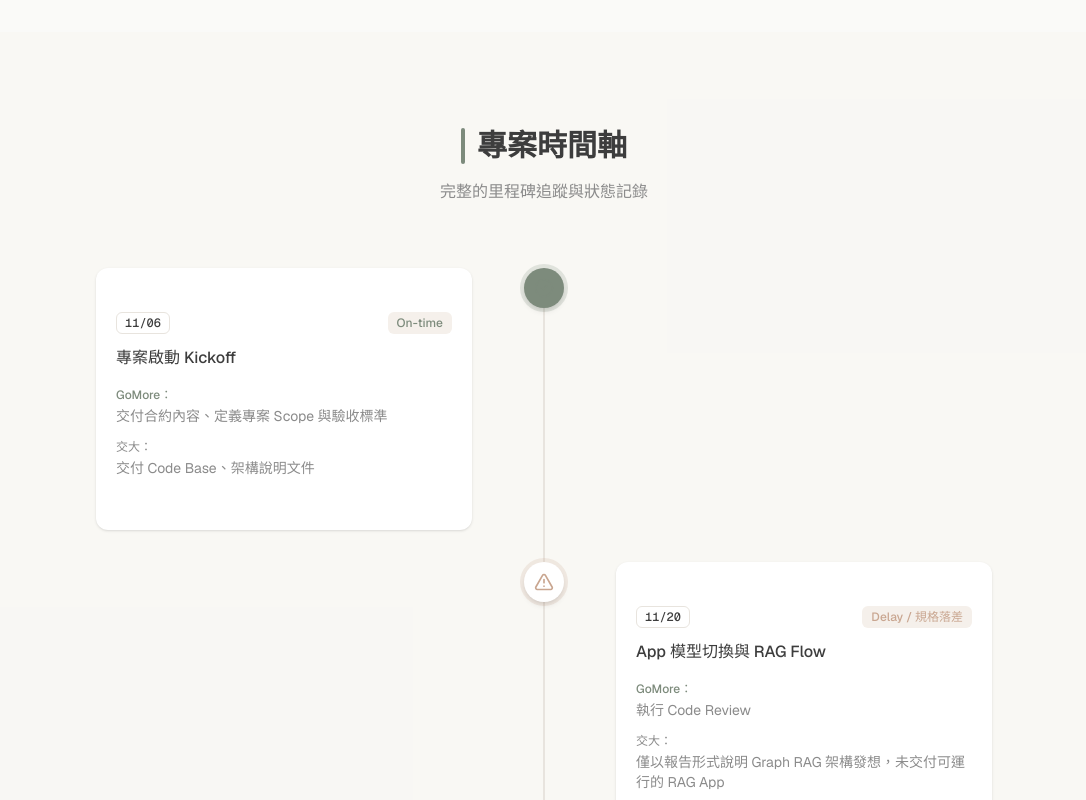
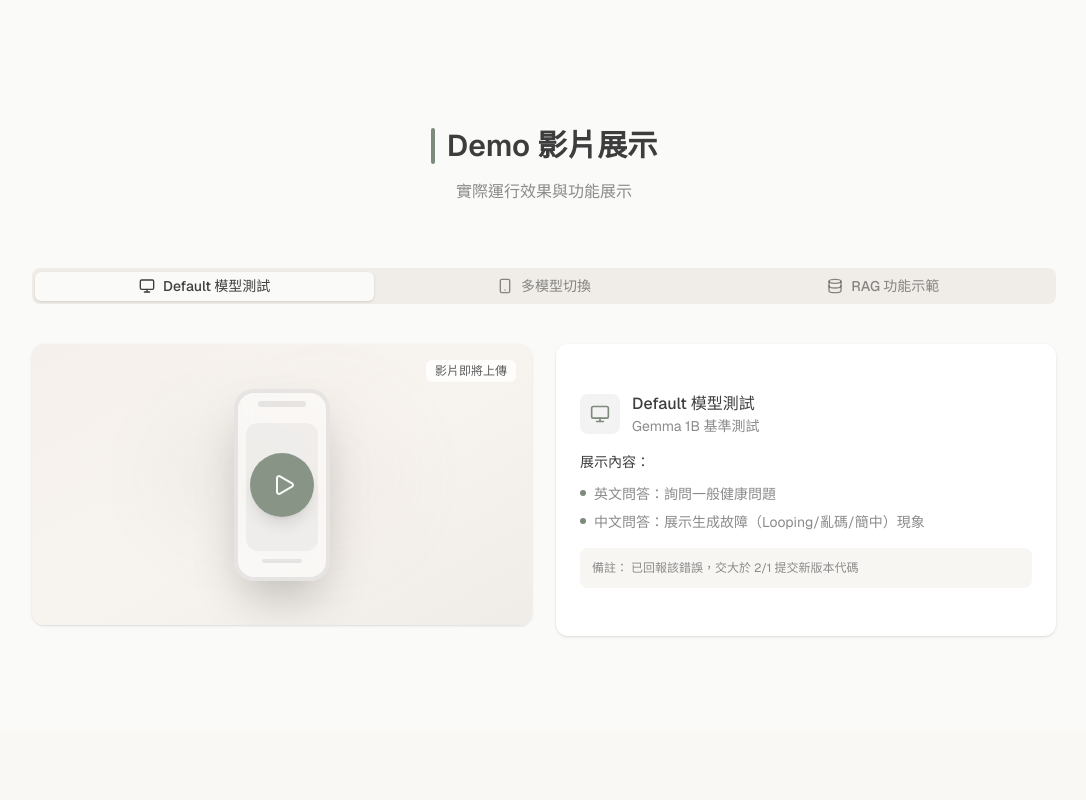
Before and after one commit to ryvn-gm/report, a Next.js app: page /01-30-slm-progress-report in a window 1280 px wide. Shown: the part 1680-2480 px from the top of the page, without its empty margins (96-1182 px from the left). Built offline with nearby package versions, Linux system fonts and the light colour scheme.

Commit message:
fix: reorder sections to match markdown structure

```diff
--- a/src/app/01-30-slm-progress-report/page.tsx
+++ b/src/app/01-30-slm-progress-report/page.tsx
@@ -20,14 +20,14 @@ export default function SLMProgressReport() {
       {/* Deliverables Comparison */}
       <DeliverablesSection />
 
-      {/* Project Timeline */}
-      <TimelineSection />
-
       {/* Demo Video Showcase */}
       <VideoShowcase />
 
       {/* Limitations Section */}
       <LimitationsSection />
+
+      {/* Project Timeline */}
+      <TimelineSection />
 
       {/* Technical Analysis */}
       <TechAnalysis />
```
